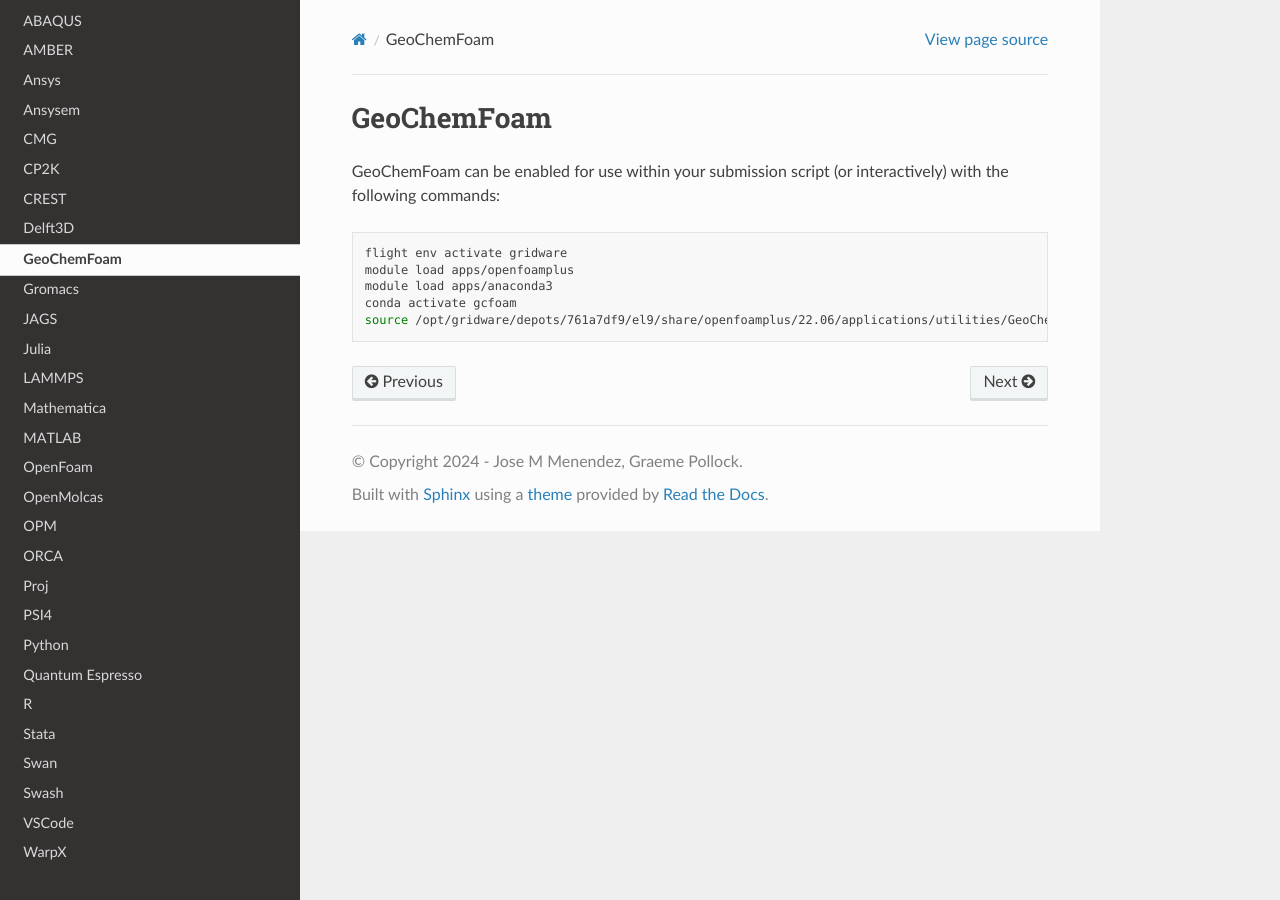
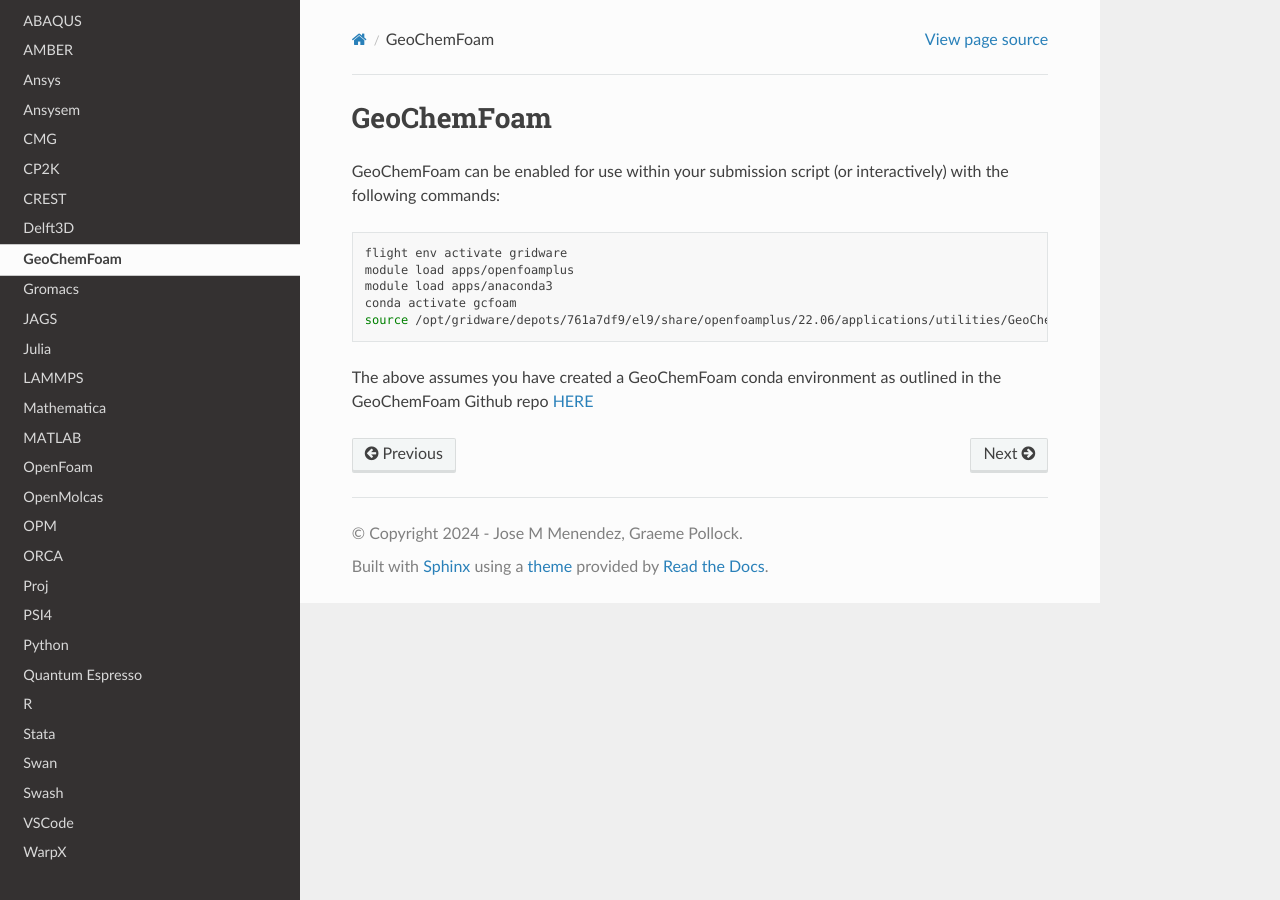
Before and after one commit to jm130/dmogdocs, a Sphinx documentation site: the page built from docs/source/applications/geochemfoam.rst, in a window 1280 px wide. Built offline with Sphinx 7.4.7 and the Read the Docs theme 3.1.0, drawn with Linux system fonts in a browser that asks for light colours.

Commit message:
Update geochemfoam.rst

```diff
--- a/docs/source/applications/geochemfoam.rst
+++ b/docs/source/applications/geochemfoam.rst
@@ -10,3 +10,5 @@ GeoChemFoam can be enabled for use within your submission script (or interactive
     module load apps/anaconda3
     conda activate gcfoam
     source /opt/gridware/depots/761a7df9/el9/share/openfoamplus/22.06/applications/utilities/GeoChemFoam-5.1/etc/bashrc
+
+The above assumes you have created a GeoChemFoam conda environment as outlined in the GeoChemFoam Github repo `HERE <https://github.com/GeoChemFoam/GeoChemFoam/wiki/GeoChemFoam-Native-version:-Install-GeoChemFoam-from-source-code#python-for-tutorial-scripts>`_
```
